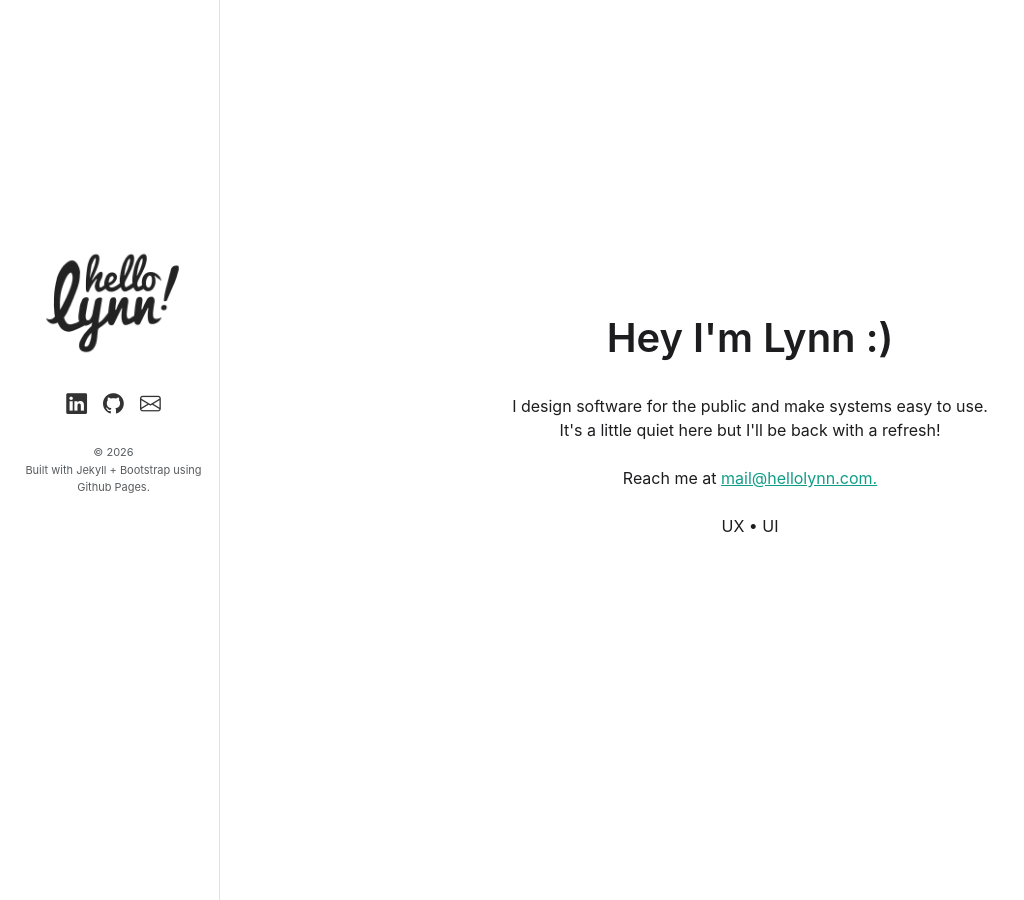
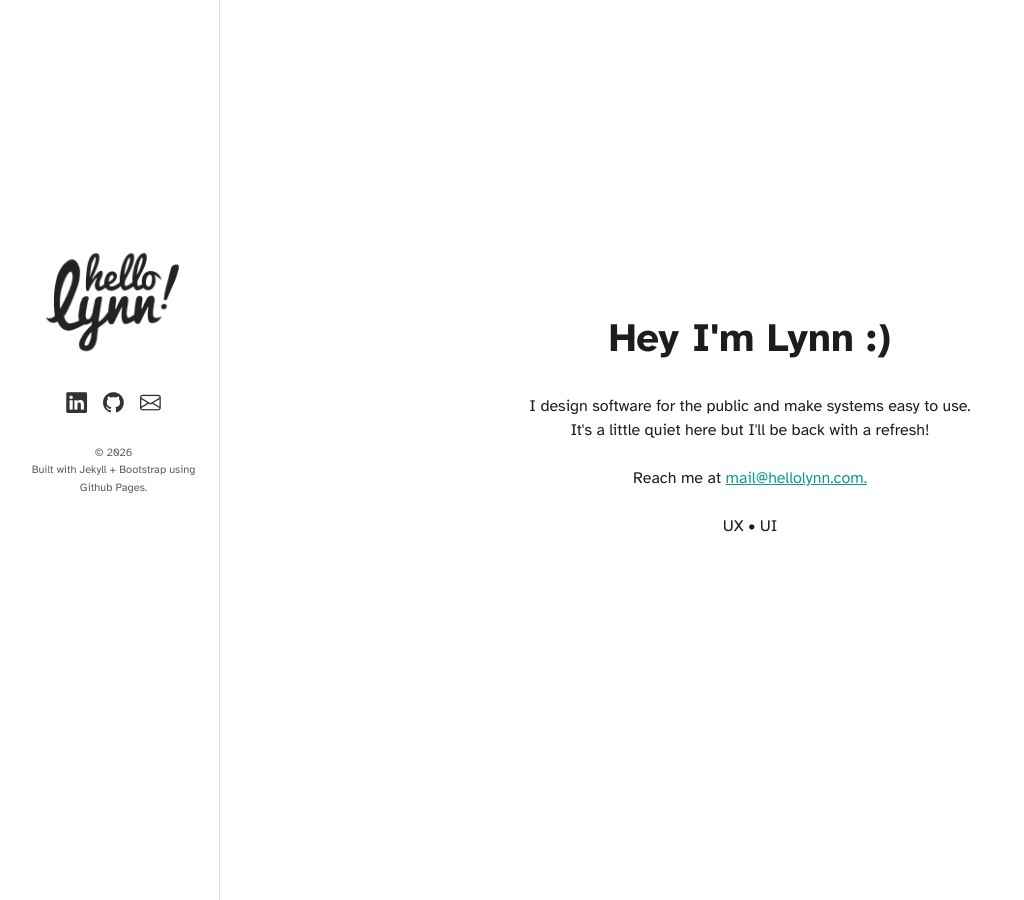
Before and after one commit to hellolynn/design-portfolio, a Jekyll site: the page built from index.md, in a window 1280 px wide. Shown: the whole page, without its empty margins (0-1024 px from the left). Built offline with Jekyll 4.4.1, drawn with Linux system fonts in a browser that asks for light colours.

Commit message:
Font update - to improve legibility

```diff
--- a/_includes/head.html
+++ b/_includes/head.html
@@ -13,8 +13,7 @@
 
   <link rel="preconnect" href="https://fonts.googleapis.com">
   <link rel="preconnect" href="https://fonts.gstatic.com" crossorigin>
-  <link href="https://fonts.googleapis.com/css2?family=Noto+Sans:ital,wght@0,100..900;1,100..900&display=swap" rel="stylesheet">
-
+  <link href="https://fonts.googleapis.com/css2?family=Atkinson+Hyperlegible:ital,wght@0,400;0,700;1,400;1,700&family=Lexend:wght@100..900&family=Noto+Sans:ital,wght@0,100..900;1,100..900&display=swap" rel="stylesheet">
 
   <link rel="stylesheet" href="https://cdn.jsdelivr.net/npm/bootstrap-icons@1.11.3/font/bootstrap-icons.min.css">
   <link rel="stylesheet" href="{{ '/assets/main.css' | relative_url }}">
--- a/assets/main.css
+++ b/assets/main.css
@@ -5,9 +5,33 @@ html, body {
 }
 
 body {
-  font-family: -apple-system, BlinkMacSystemFont, "Segoe UI", Roboto, sans-serif;
+  font-family: "Atkinson Hyperlegible", sans-serif;
   font-optical-sizing: auto;
   font-style: normal;
+}
+
+.atkinson-hyperlegible-regular {
+  font-family: "Atkinson Hyperlegible", sans-serif;
+  font-weight: 400;
+  font-style: normal;
+}
+
+.atkinson-hyperlegible-bold {
+  font-family: "Atkinson Hyperlegible", sans-serif;
+  font-weight: 700;
+  font-style: normal;
+}
+
+.atkinson-hyperlegible-regular-italic {
+  font-family: "Atkinson Hyperlegible", sans-serif;
+  font-weight: 400;
+  font-style: italic;
+}
+
+.atkinson-hyperlegible-bold-italic {
+  font-family: "Atkinson Hyperlegible", sans-serif;
+  font-weight: 700;
+  font-style: italic;
 }
 
 a {
```
